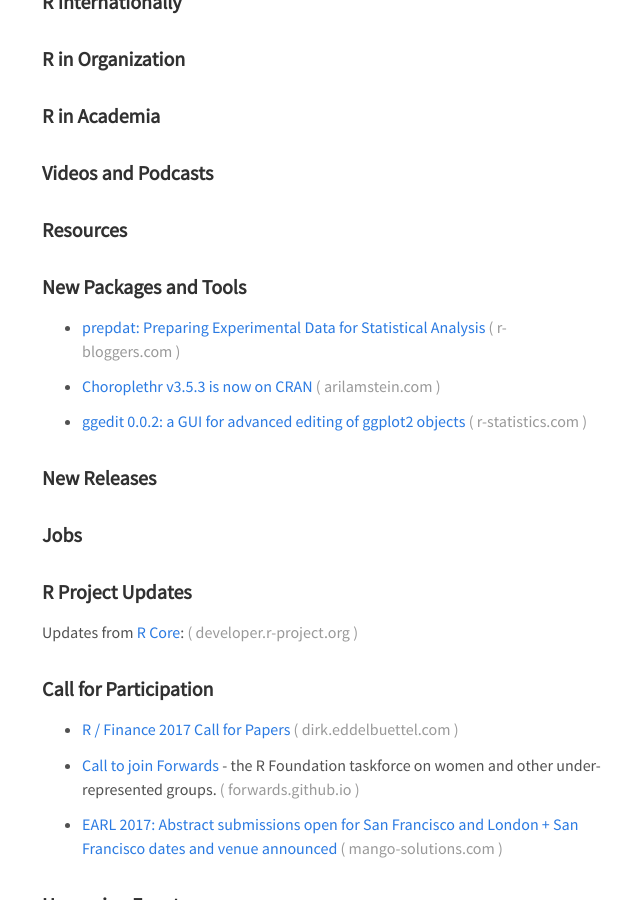
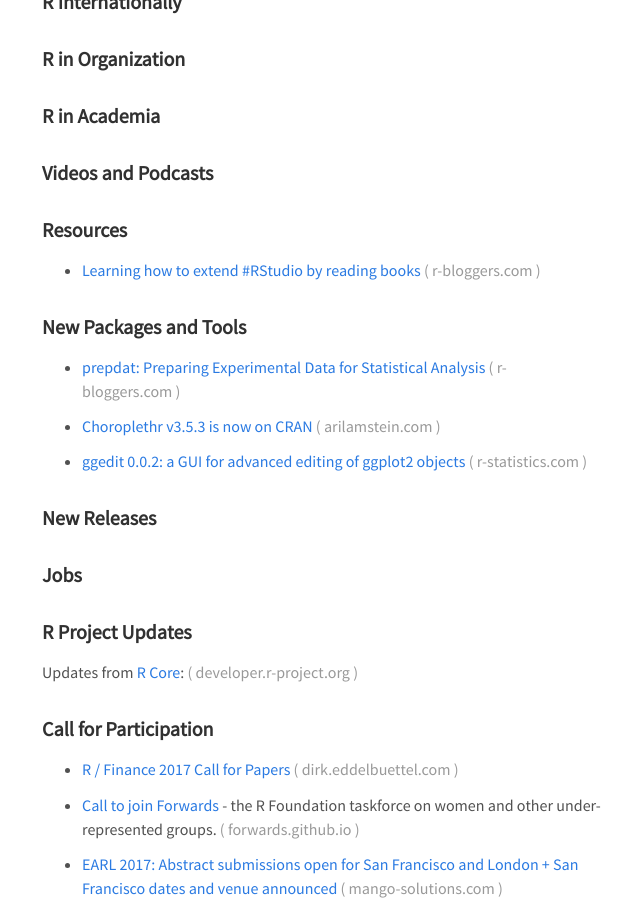
Before and after one commit to rweekly/rweekly.org, a Jekyll site: the page built from draft.md, in a window 1280 px wide and 900 px high, scrolled down 560 px. Shown: the whole window, without its empty margins (318-958 px from the left). Built offline with Jekyll 4.4.1, drawn with Linux system fonts in a browser that asks for light colours; comment, search, counter and statistics services are not loaded.

Commit message:
add one post under 'resource'

```diff
--- a/draft.md
+++ b/draft.md
@@ -46,7 +46,7 @@
 
 
 ### Resources
-
++ [Learning how to extend #RStudio by reading books](https://www.r-bloggers.com/learning-how-to-extend-rstudio-by-reading-books/)
 
 
 
```
